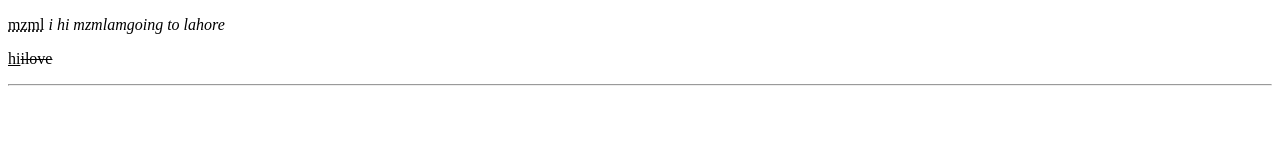
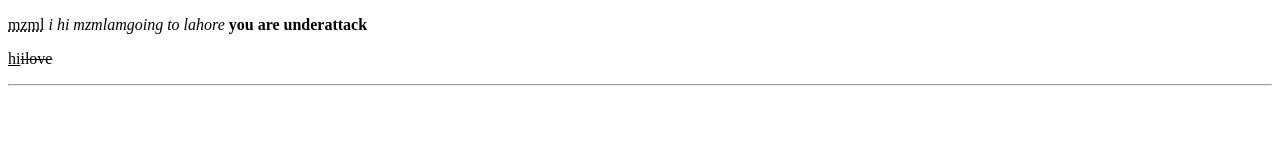
Before and after one commit to MuzammalRamzan/book, a plain HTML site: page BOOK 1.html in a window 1280 px wide. Drawn offline with Linux system fonts and the light colour scheme.

Commit message:
modified

```diff
--- a/BOOK 1.html
+++ b/BOOK 1.html
@@ -11,8 +11,10 @@
 
 
     <p lang="fr">
+
        <abbr title="muzammil">mzml</abbr> <cite>i <dfn>hi mzml</dfn>amgoing to lahore</cite>
-    </p>
+<b>you are underattack</b>
+</p>
     <p>
         <p><ins>hi</ins><del>i</del><s>love </s>   </p>
 <hr>
```
